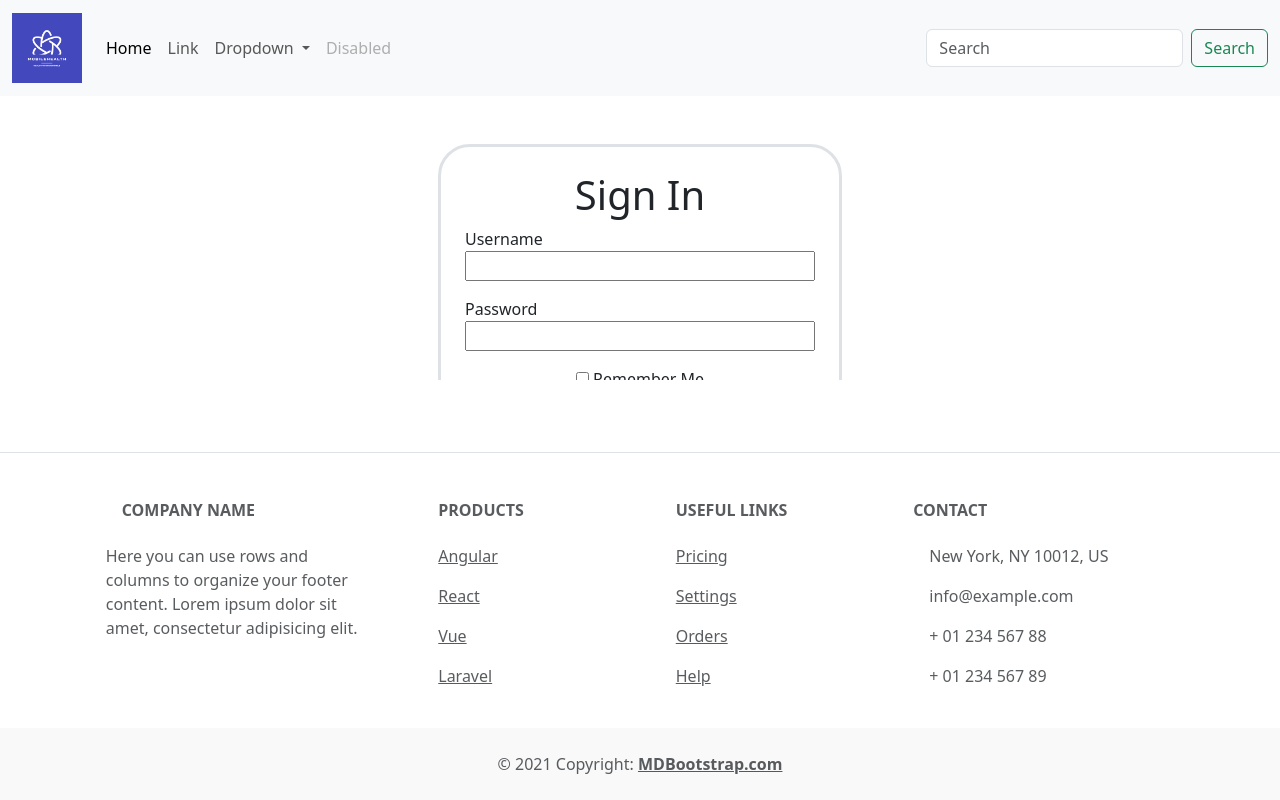
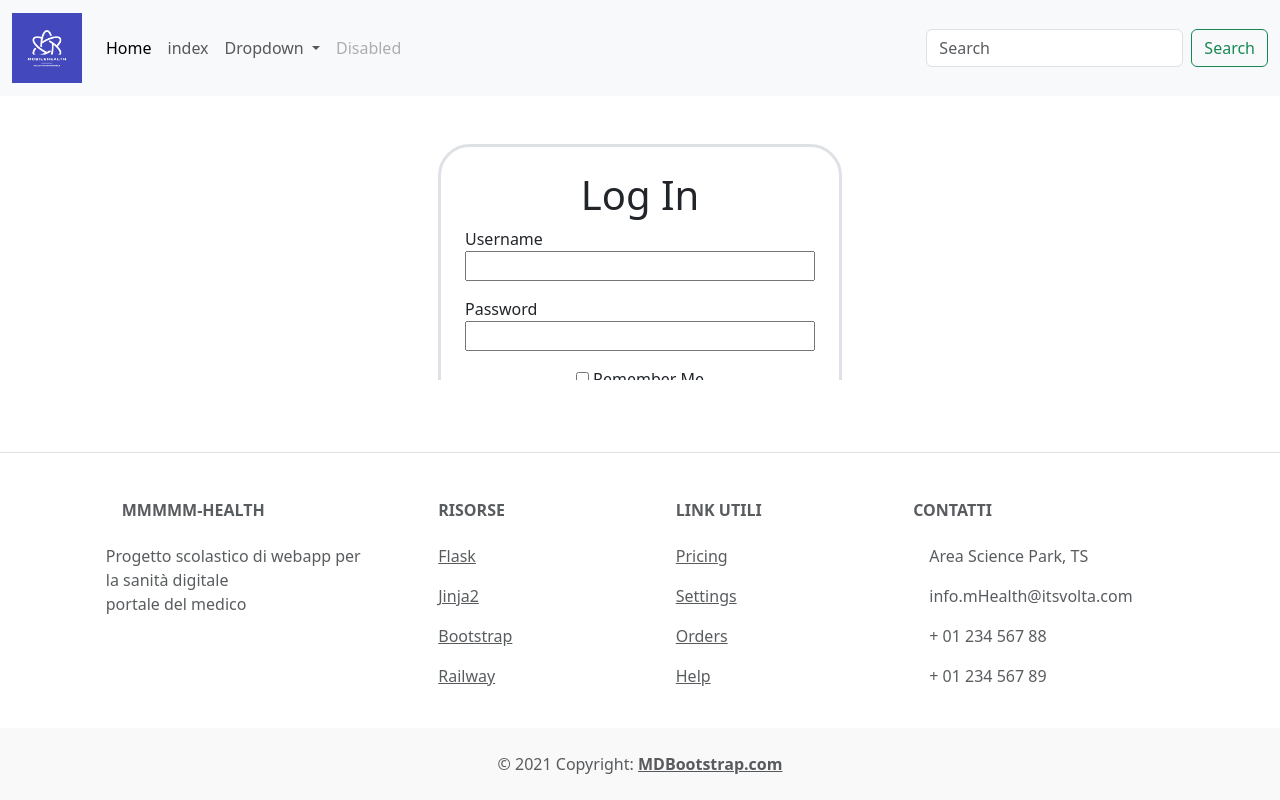
Before and after one commit to Lasagnanator/mmmHealth-webapp, a Flask app: page / in a window 1280 px wide. Run offline with Flask 3, Linux system fonts and the light colour scheme; some libraries are stand-ins or nearby versions.

Commit message:
buttato giu bozza pagina medico

```diff
--- a/app/forms.py
+++ b/app/forms.py
@@ -20,7 +20,7 @@ TODO: un solo account per numero di telefono
 class RegistrationForm(FlaskForm):
     name = StringField('Name', validators=[DataRequired()])
     lastname = StringField('Lastname', validators=[DataRequired()])
-    #phoneNumber = StringField('Phone Number', validators=[DataRequired()])  #sotto forma di stringa così non è modificabile
+
     phoneNumber = PhoneNumberField('Phone Number', validators=[DataRequired()]) #campo numero di telefono
     submit = SubmitField('Register')
 
--- a/app/routes.py
+++ b/app/routes.py
@@ -22,8 +22,10 @@ def registration():
         return redirect(url_for('index'))
     return render_template('registration.html', title='Registration', form=form)
 
+@app.route('/index', methods=['GET', 'POST'])
+def index():
 
-
+    return render_template('index.html')
 
 #-----------------error handlers--------------------
 @app.errorhandler(404)
--- a/app/templates/base.html
+++ b/app/templates/base.html
@@ -19,6 +19,8 @@
     </head>
     <body>
 
+      <!--TODO: aggionrare link e menù con roba del nostro sito -->
+
       <nav class="navbar navbar-expand-lg navbar-light bg-light">
         <div class="container-fluid">
           <a class="navbar-brand" href="#"><img id="nav_logo" src="../static/img/index4.png" alt="brand logo"></a>
@@ -31,7 +33,7 @@
                 <a class="nav-link active" aria-current="page" href="#">Home</a>
               </li>
               <li class="nav-item">
-                <a class="nav-link" href="#">Link</a>
+                <a class="nav-link" href="{{url_for('index')}}">index</a> <!--solo per test, ricordarsi di toglierlo dopo!!-->
               </li>
               <li class="nav-item dropdown">
                 <a class="nav-link dropdown-toggle" href="#" id="navbarDropdown" role="button" data-bs-toggle="dropdown" aria-expanded="false">
@@ -99,11 +101,11 @@
         <div class="col-md-3 col-lg-4 col-xl-3 mx-auto mb-4">
           <!-- Content -->
           <h6 class="text-uppercase fw-bold mb-4">
-            <i class="fas fa-gem me-3 text-secondary"></i>Company name
+            <i class="fas fa-gem me-3 text-secondary"></i>mmmmm-Health
           </h6>
           <p>
-            Here you can use rows and columns to organize your footer content. Lorem ipsum
-            dolor sit amet, consectetur adipisicing elit.
+            Progetto scolastico di webapp per la sanità digitale<br>
+            portale del medico
           </p>
         </div>
         <!-- Grid column -->
@@ -112,19 +114,19 @@
         <div class="col-md-2 col-lg-2 col-xl-2 mx-auto mb-4">
           <!-- Links -->
           <h6 class="text-uppercase fw-bold mb-4">
-            Products
+            Risorse
           </h6>
           <p>
-            <a href="#!" class="text-reset">Angular</a>
+            <a href="#!" class="text-reset">Flask</a>
           </p>
           <p>
-            <a href="#!" class="text-reset">React</a>
+            <a href="#!" class="text-reset">Jinja2</a>
           </p>
           <p>
-            <a href="#!" class="text-reset">Vue</a>
+            <a href="#!" class="text-reset">Bootstrap</a>
           </p>
           <p>
-            <a href="#!" class="text-reset">Laravel</a>
+            <a href="#!" class="text-reset">Railway</a>
           </p>
         </div>
         <!-- Grid column -->
@@ -133,7 +135,7 @@
         <div class="col-md-3 col-lg-2 col-xl-2 mx-auto mb-4">
           <!-- Links -->
           <h6 class="text-uppercase fw-bold mb-4">
-            Useful links
+             Link utili
           </h6>
           <p>
             <a href="#!" class="text-reset">Pricing</a>
@@ -153,11 +155,11 @@
         <!-- Grid column -->
         <div class="col-md-4 col-lg-3 col-xl-3 mx-auto mb-md-0 mb-4">
           <!-- Links -->
-          <h6 class="text-uppercase fw-bold mb-4">Contact</h6>
-          <p><i class="fas fa-home me-3 text-secondary"></i> New York, NY 10012, US</p>
+          <h6 class="text-uppercase fw-bold mb-4">contatti</h6>
+          <p><i class="fas fa-home me-3 text-secondary"></i> Area Science Park, TS</p>
           <p>
             <i class="fas fa-envelope me-3 text-secondary"></i>
-            info@example.com
+            info.mHealth@itsvolta.com
           </p>
           <p><i class="fas fa-phone me-3 text-secondary"></i> + 01 234 567 88</p>
           <p><i class="fas fa-print me-3 text-secondary"></i> + 01 234 567 89</p>
--- a/app/templates/login.html
+++ b/app/templates/login.html
@@ -3,7 +3,7 @@
 {% block content %}
 <div class="d-flex justify-content-center m-5  ">
     <div class="d-block border border-3 rounded-5 p-4">
-        <h1 class="text-center"> Sign In</h1>
+        <h1 class="text-center"> Log In</h1>
 
         <!--TODO: definire la action del from-->
 
@@ -26,12 +26,11 @@
             <p class="text-center">{{ form.remember_me() }} {{ form.remember_me.label }}</p>
 
             <!--TODO: finire di stilizzare il pulsante e copiare nella pagina di registrazone-->
-            <button class=" rounded-pill  btn-primary">{{ form.submit() }}</button>
-
+            <p class="text-center ">{{ form.submit(class_="btn btn-primary rounded-pill") }}</p>
         </form>
         <span class="justify-content-center pt-3 d-block">
             <p class="text-center"> not a user yet?</p>
-            <p class="text-center"><a class="btn btn-primary rounded-pill" role="button" href="{{url_for('registration')}}">click here for registration page</a></p>
+            <p class="text-center"><a class="btn btn-outline-primary rounded-pill" role="button" href="{{url_for('registration')}}">click here for registration page</a></p>
         </span>
     </div>
 
--- a/app/templates/registration.html
+++ b/app/templates/registration.html
@@ -4,7 +4,7 @@
 <div class="d-flex justify-content-center m-5 p-2">
     <div class="d-block border border-3 rounded-5 p-4">
 
-    <h1 class="text-center">Registration</h1>
+    <h1 class="text-center">Sign In</h1>
     <!--TODO: definire la action del from-->
     <form action="" method="post" novalidate>
         {{ form.hidden_tag() }}
@@ -34,11 +34,11 @@
             {% endfor %}
 
         </span>
-        <p class="text-center">{{ form.submit() }}</p>
+         <p class="text-center ">{{ form.submit(class_="btn btn-primary rounded-pill") }}</p>
     </form>
     <span class="justify-content-center pt-3 d-block">
         <p class="text-center">alreadu a User?</p>
-        <p class="text-center"><a class="btn btn-primary rounded-pill" role="button" href="{{url_for('login')}}">click here for login page</a></p>
+        <p class="text-center"><a class="btn btn-outline-primary rounded-pill" role="button" href="{{url_for('login')}}">click here for login page</a></p>
     </span>
     </div>
 </div>
```
Also changed, not shown: app/templates/base_doc.html (added, +32 -0 lines), app/templates/index.html (+6 -14 lines).
